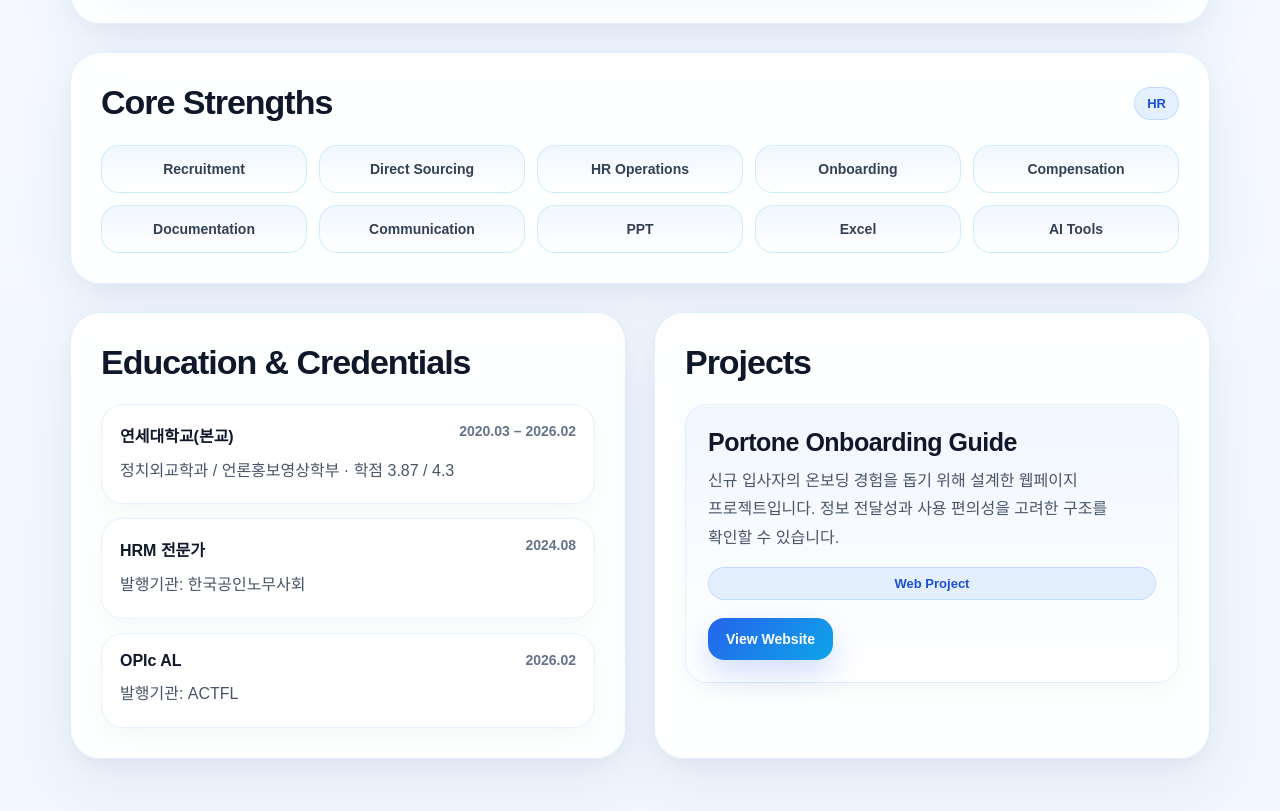
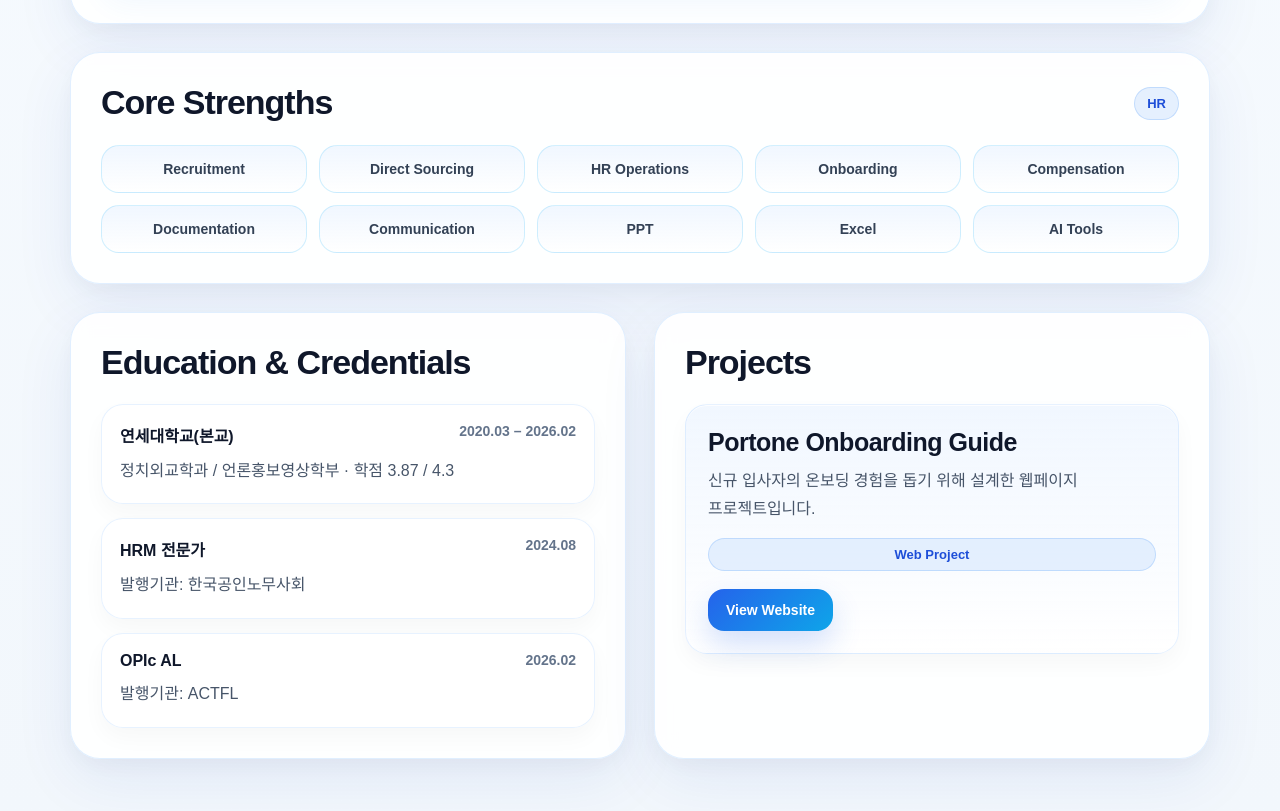
Before and after one commit to wang0lina/my-resume_kor, a React (Vite) app: page / in a window 1280 px wide. Shown: the part 1526-2337 px from the top of the page. Built offline with nearby package versions, Linux system fonts and the light colour scheme.

Commit message:
Fix natural Korean line wrapping

```diff
--- a/src/App.tsx
+++ b/src/App.tsx
@@ -218,8 +218,7 @@ export default function App() {
                   <h3>Portone Onboarding Guide</h3>
                   <p>
                     신규 입사자의 온보딩 경험을 돕기 위해 설계한 웹페이지
-                    프로젝트입니다. 정보 전달성과 사용 편의성을 고려한 구조를
-                    확인할 수 있습니다.
+                    프로젝트입니다.
                   </p>
                 </div>
                 <span className="project-chip">Web Project</span>
```
